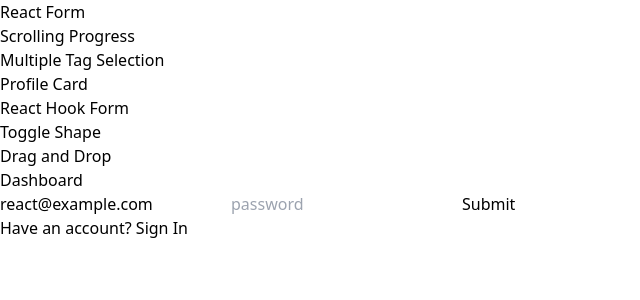
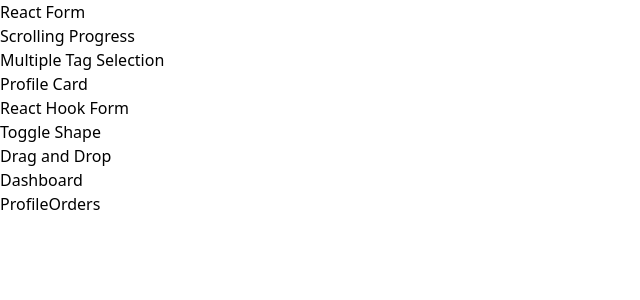
Before and after one commit to mujibulhaquetanim/componentGallery, a React (Vite) app in the folder withReact/: page /dashboard in a window 1280 px wide. Shown: the top 300 px of the page, without its empty margins (0-640 px from the left). Built offline with nearby package versions, Linux system fonts and the light colour scheme.

Commit message:
turned into typescript code and sub navbar added to show dashboard components.

```diff
--- a/withReact/src/components/Private Routes/ProtectedRoutes.tsx
+++ b/withReact/src/components/Private Routes/ProtectedRoutes.tsx
@@ -1,9 +1,22 @@
-import { Outlet } from "react-router-dom";
-import LogInReactHookForm from "../Form/LogInReactHookForm";
+import { Link, Outlet } from "react-router-dom";
+import {LogInReactHookForm} from "../Form/LogInReactHookForm";
+import React from "react";
 
-function ProtectedRoutes() {
-  const isSignin = false;
-  return isSignin ? <Outlet /> : <LogInReactHookForm />;
-}
+const SubNavBar: React.FC = () => {
+  return (
+    <div>
+      <div className="flex gap-3 m-2 justify-center">
+        <Link className="border-2 p-2 rounded-md" to="user/profile">Profile</Link>
+        <Link className="border-2 p-2 rounded-md" to="user/orders">Orders</Link>
+      </div>
+      <Outlet />
+    </div>
+  );
+};
+
+const ProtectedRoutes: React.FC = () => {
+  const isSignin: boolean = true;
+  return isSignin ? <SubNavBar /> : <LogInReactHookForm />;
+};
 
 export default ProtectedRoutes;
```
